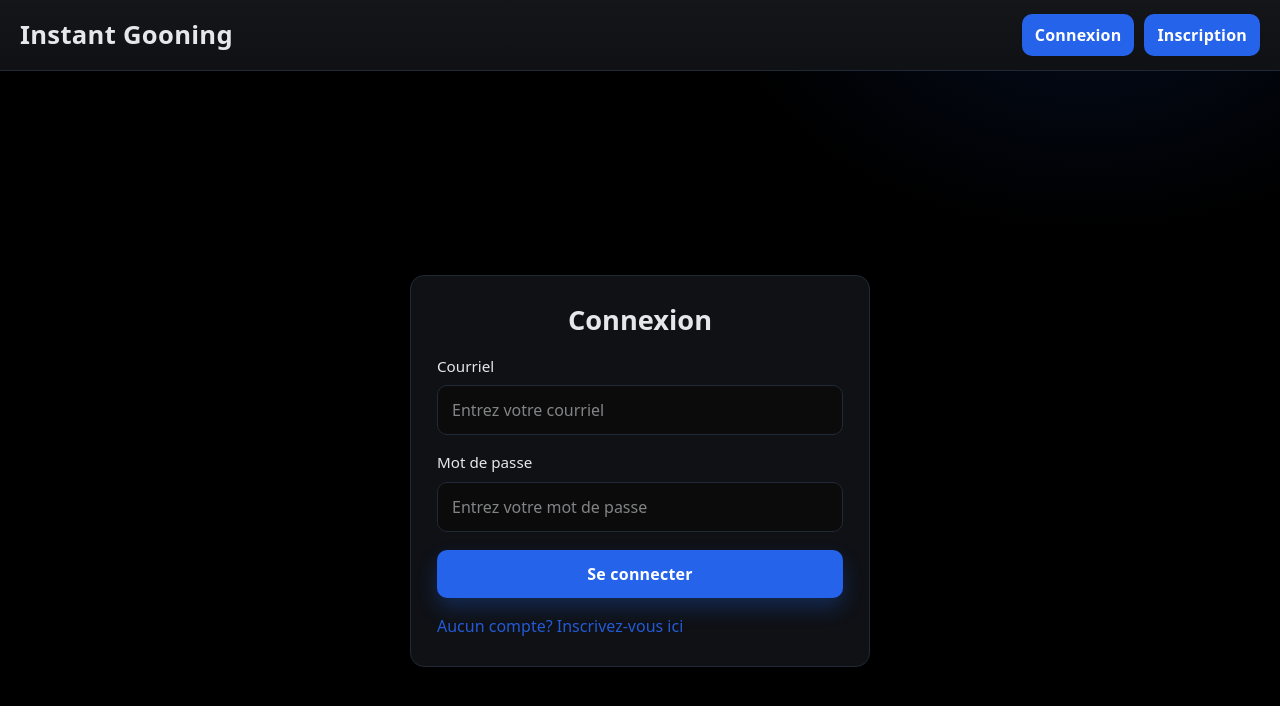
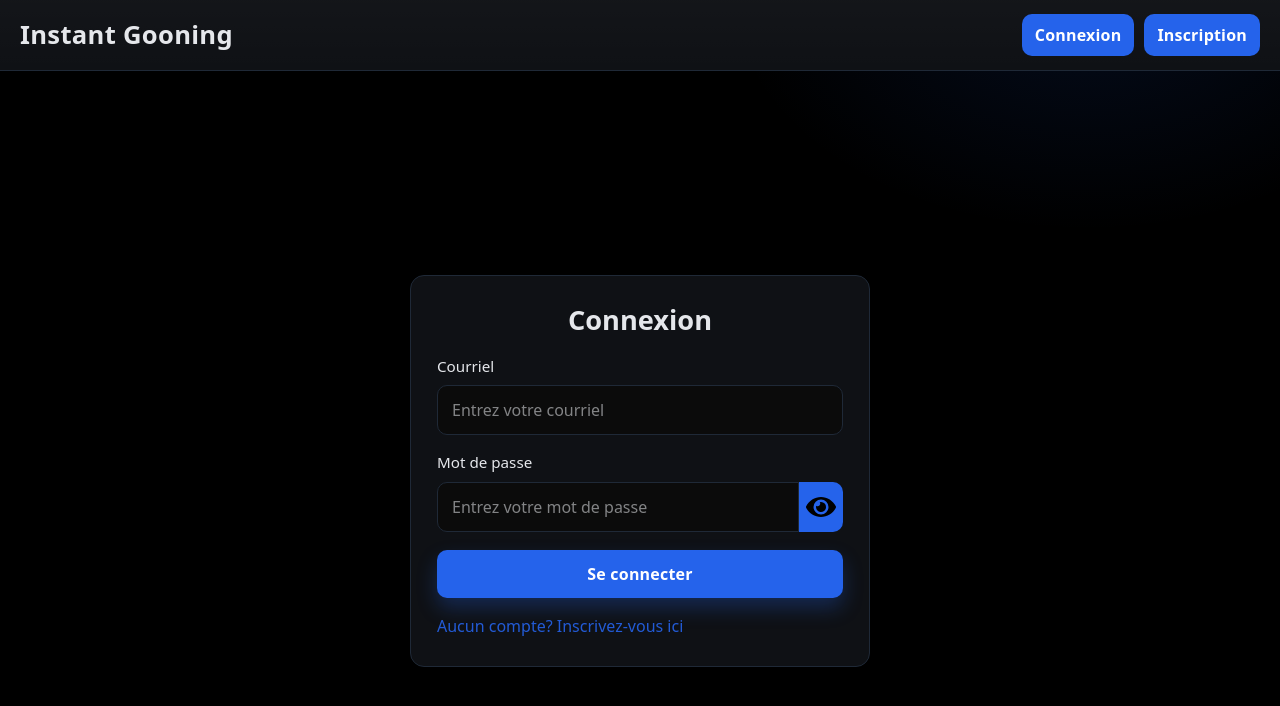
Before and after one commit to matheo-lacerte/Instant-Gooning, a React (Vite) app: page /login in a window 1280 px wide. Shown: the top 706 px of the page. Built offline with nearby package versions, Linux system fonts and the light colour scheme.

Commit message:
Ajout d'un bouton permettant de voir le mot de passe

```diff
--- a/src/pages/Login/Login.jsx
+++ b/src/pages/Login/Login.jsx
@@ -3,7 +3,7 @@ import { useNavigate } from "react-router-dom";
 import { AuthContext } from "../../app/Context/AuthContext";
 import { Link } from "react-router-dom";
 import "./login.css";
-// test
+
 export default function Login() {
   const auth = useContext(AuthContext);
   const navigate = useNavigate();
@@ -31,12 +31,10 @@ export default function Login() {
 
       if (!response.ok) {
         let msg = "Données invalides";
-        try {
         const errorData = await response.json();
-          if (errorData?.error) msg = errorData.error;
-        } catch {
+        if (errorData?.error) {
+          msg = errorData.error;
           setError(msg);
-          throw new Error(msg);
         }
       }
 
@@ -52,9 +50,22 @@ export default function Login() {
     }
   };
 
+  const changementImage = () => {
+    const image = document.querySelector(".image");
+    const password = document.getElementById("password");
+
+    if (image.src.includes("ouvert.svg")) {
+      image.src = "fermer.svg";
+      password.type = "text";
+    } else {
+      image.src = "ouvert.svg";
+      password.type = "password";
+    }
+  };
+
   return (
     <div className="login-page">
-      <form className="login-card" onSubmit={authSubmitHandler}>
+      <div className="login-card" onSubmit={authSubmitHandler}>
         <h1>Connexion</h1>
 
         <div className="control-row">
@@ -74,6 +85,7 @@ export default function Login() {
 
           <div className="control no-margin">
             <label htmlFor="password">Mot de passe</label>
+            <div className="password-container">
               <input
                 id="password"
                 type="password"
@@ -84,13 +96,17 @@ export default function Login() {
                 onChange={(e) => setPassword(e.target.value)}
                 disabled={submitting}
               />
+              <button onClick={changementImage} className="eye-button" type="button">
+                <img src="ouvert.svg" className="image"/>
+              </button>
+            </div>
           </div>
         </div>
 
         {error && <p className="error">{error}</p>}
 
         <p className="form-actions">
-          <button className="button" disabled={submitting}>
+          <button className="button" disabled={submitting} onClick={authSubmitHandler}>
             {submitting ? "Connexion..." : "Se connecter"}
           </button>
         </p>
@@ -98,7 +114,7 @@ export default function Login() {
         <Link className="muted-link" to="/register">
           Aucun compte? Inscrivez-vous ici
         </Link>
-      </form>
+      </div>
     </div>
   );
 }
--- a/src/pages/Login/login.css
+++ b/src/pages/Login/login.css
@@ -5,17 +5,54 @@
   --muted: #9ca3af;
   --blue: #2563eb;
   --error: #ef4444;
-  --shadow: rgba(0,0,0,0.5);
+  --shadow: rgba(0, 0, 0, 0.5);
 }
+
 .login-page {
   min-height: 100vh;
   display: grid;
   place-items: center;
-  background:
-    radial-gradient(600px 400px at 85% -10%, rgba(37, 99, 235, 0.12), transparent 60%),
+  background: radial-gradient(
+      600px 400px at 85% -10%,
+      rgba(37, 99, 235, 0.12),
+      transparent 60%
+    ),
     var(--bg);
   padding: 24px;
 }
+
+.password-container {
+  justify-content: center;
+  display: flex;
+}
+
+.password-container #password {
+  border-radius: 10px 0 0 10px;
+}
+
+.image {
+  width: 30px;
+  height: 30px;
+  object-fit: contain;
+  display: block;
+  margin: 0 auto;
+}
+
+.eye-button {
+  background: var(--blue);
+  font-weight: 700;
+  letter-spacing: 0.2px;
+  cursor: pointer;
+  transition: transform 0.06s ease, box-shadow 0.2s ease, filter 0.2s ease;
+  border: none;
+  cursor: pointer;
+  outline: none;
+  padding: 0;
+  width: 50px;
+  height: 50px;
+  border-radius: 0 10px 10px 0;
+}
+
 .login-card {
   width: 100%;
   max-width: 460px;
@@ -43,7 +80,10 @@
   margin-right: auto;
 }
 
-.control { display: grid; gap: 8px; }
+.control {
+  display: grid;
+  gap: 8px;
+}
 
 .control label {
   font-size: 0.95rem;
@@ -64,7 +104,9 @@
   color-scheme: dark;
 }
 
-.control input::placeholder { color: rgba(229, 231, 235, 0.55); }
+.control input::placeholder {
+  color: rgba(229, 231, 235, 0.55);
+}
 
 .control input:focus {
   border-color: var(--blue);
@@ -96,8 +138,12 @@
   box-shadow: 0 10px 20px rgba(37, 99, 235, 0.28);
 }
 
-.button:hover { filter: brightness(1.05); }
-.button:active { transform: translateY(1px); }
+.button:hover {
+  filter: brightness(1.05);
+}
+.button:active {
+  transform: translateY(1px);
+}
 .button:disabled {
   opacity: 0.7;
   cursor: not-allowed;
@@ -124,8 +170,13 @@
   margin-right: auto;
 }
 
-.muted-link:hover { opacity: 1; text-decoration: underline; }
+.muted-link:hover {
+  opacity: 1;
+  text-decoration: underline;
+}
 
 @media (max-width: 420px) {
-  .login-card { padding: 22px 18px; }
+  .login-card {
+    padding: 22px 18px;
+  }
 }
```
Also changed, not shown: public/fermer.svg (added), public/ouvert.svg (added). Lines whose indentation alone changed are shown as unchanged.
